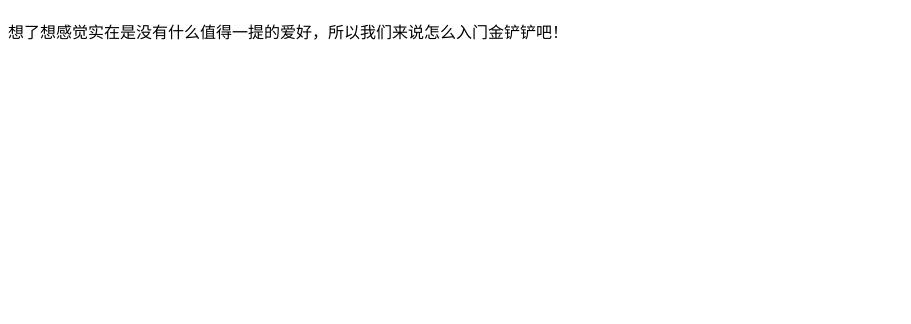
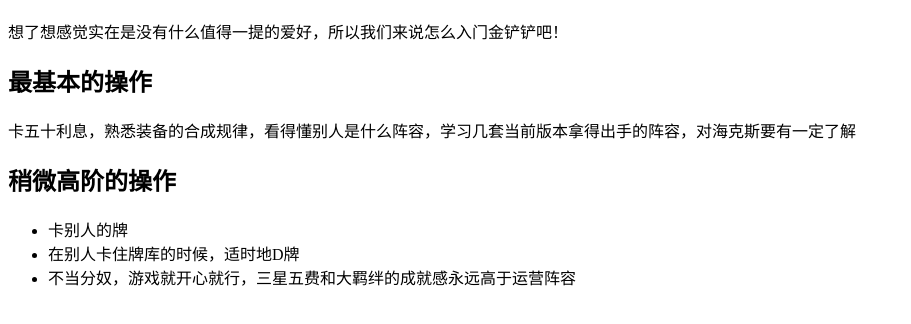
Before and after one commit to ll528384/frontend-practice, a plain HTML site: page themetalk.html in a window 1280 px wide. Shown: the part 70-394 px from the top of the page, without its empty margins (0-911 px from the left). Drawn offline with Linux system fonts and the light colour scheme.

Commit message:
技巧解读

```diff
--- a/themetalk.html
+++ b/themetalk.html
@@ -11,3 +11,10 @@
 </p>
 </body>
 </html>
+<h2>最基本的操作</h2>
+<p>卡五十利息，熟悉装备的合成规律，看得懂别人是什么阵容，学习几套当前版本拿得出手的阵容，对海克斯要有一定了解</p>
+<h2>稍微高阶的操作</h2>
+<ul>
+  <li>卡别人的牌</li>
+  <li>在别人卡住牌库的时候，适时地D牌</li>
+  <li>不当分奴，游戏就开心就行，三星五费和大羁绊的成就感永远高于运营阵容</li>
```
